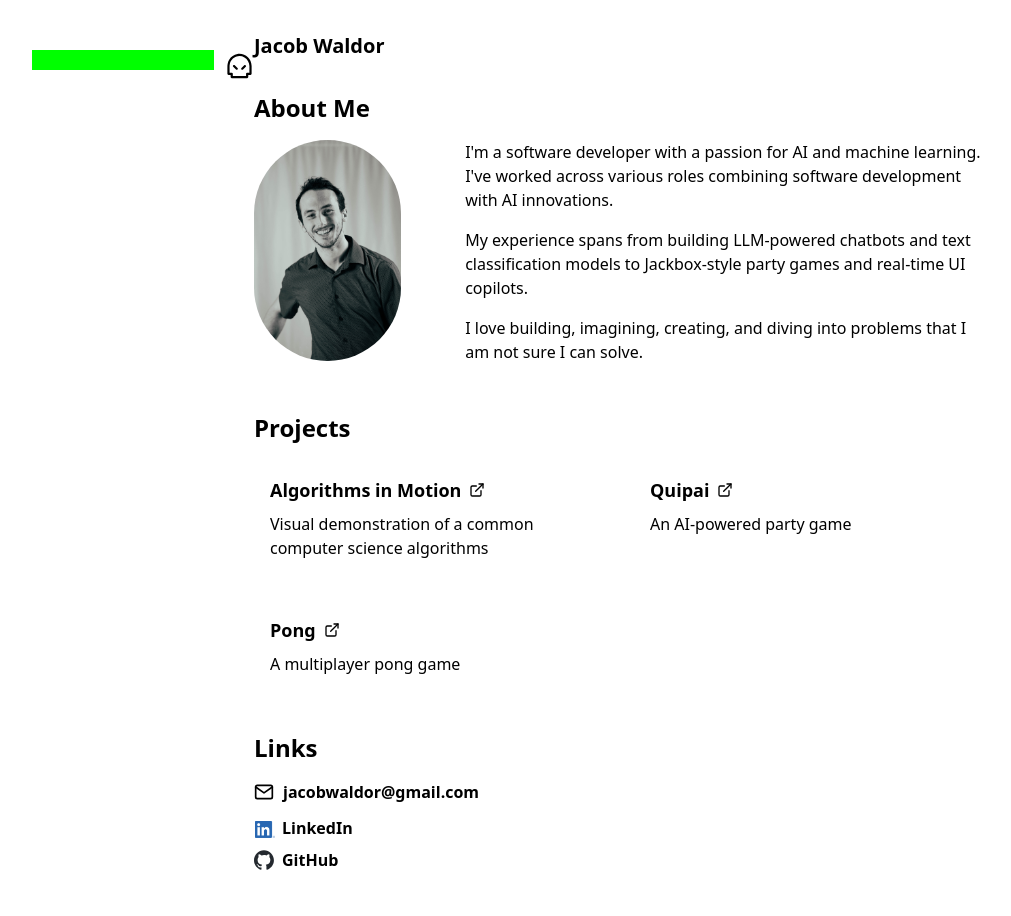
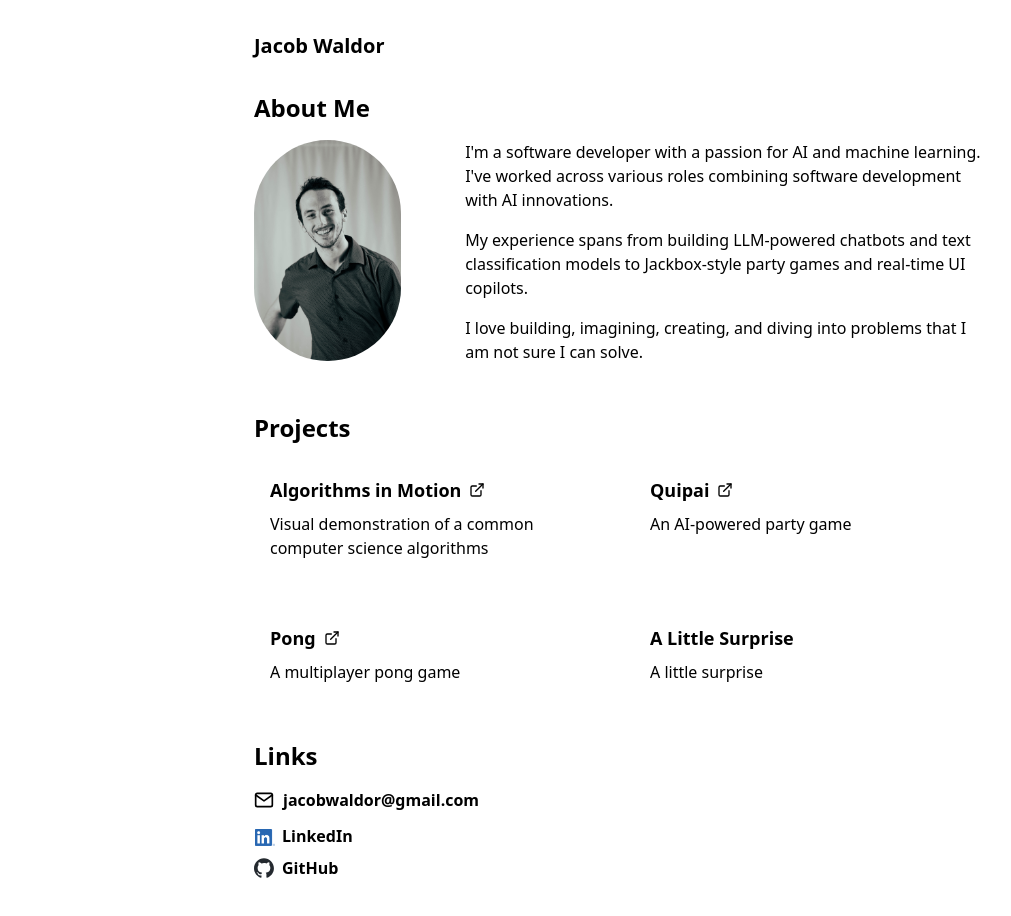
Before and after one commit to jwaldor/newsite, a React (Vite) app: page / in a window 1280 px wide. Shown: the top 916 px of the page, without its empty margins (18-1029 px from the left). Built offline with nearby package versions, Linux system fonts and the light colour scheme.

Commit message:
button to show surprise game

```diff
--- a/src/App.tsx
+++ b/src/App.tsx
@@ -4,11 +4,13 @@ import skeleton from "./assets/evil-skeleton-rpg-svgrepo-com (1).svg"
 import { useEffect, useRef, useState } from 'react'
 
 function App() {
-  const firstPosition = { x: 50, y: 50 };
+  const firstPosition = { x: 50, y: 400 };
   const [svgPosition, setSvgPosition] = useState(firstPosition);
   const [direction, setDirection] = useState<'up' | 'down' | 'left' | 'right'>('right');
   const [traveledCoords, setTraveledCoords] = useState<{ x: number, y: number }[]>([firstPosition]);
   const skeletonRef = useRef<HTMLImageElement>(null);
+  const [showPlayButton, setShowPlayButton] = useState(false);
+  const [surprise, setSurprise] = useState(false);
 
 
   // Add function to get corner coordinates
@@ -83,7 +85,9 @@ function App() {
   };
 
   useSetInterval(() => {
-
+    if (!surprise) {
+      return;
+    }
     setSvgPosition(prevPosition => {
       switch (direction) {
         case 'up':
@@ -104,12 +108,12 @@ function App() {
   // console.log("rectangles", computeRectangles(), "done");
   return (
     <div className="max-w-3xl mx-auto px-4 py-8 font-sans">
-      <img
+      {surprise && <img
         ref={skeletonRef}
         src={skeleton}
         alt="Skeleton"
         style={{ position: 'absolute', left: svgPosition.x, top: svgPosition.y, width: '4%', height: '4%' }}
-      />
+      />}
       {computeRectangles().map((pair, index) => (
         <>{pair[0].y === pair[1].y && <div
           key={index}
@@ -219,7 +223,6 @@ function App() {
               </h3>
               <p className="mb-2">An AI-powered party game</p>
             </div>
-          </div>
             <div className=" p-4 rounded-lg">
               <h3 className="text-lg font-semibold mb-2">
                 <a href="https://multipong.onrender.com" className="inline-block">
@@ -235,6 +238,22 @@ function App() {
               </h3>
               <p className="mb-2">A multiplayer pong game</p>
             </div>
+            <div className=" p-4 rounded-lg">
+              <h3 className="text-lg font-semibold mb-2">
+                <button
+                  className={`cursor-pointer ${showPlayButton ? 'text-green-500 hover:text-green-600' : ''}`}
+                  onClick={() => {
+                    setShowPlayButton(true);
+                  }}
+                >
+                  {showPlayButton ? <span onClick={() => { setSurprise(true); console.log("surprise"); }}>▶</span> : 'A Little Surprise'}
+                </button>
+              </h3>
+              <p className="mb-2">A little surprise</p>
+            </div>
+          </div>
+
+
         </section>
 
         <section className="mb-8">
```
Lines whose indentation alone changed are shown as unchanged.
